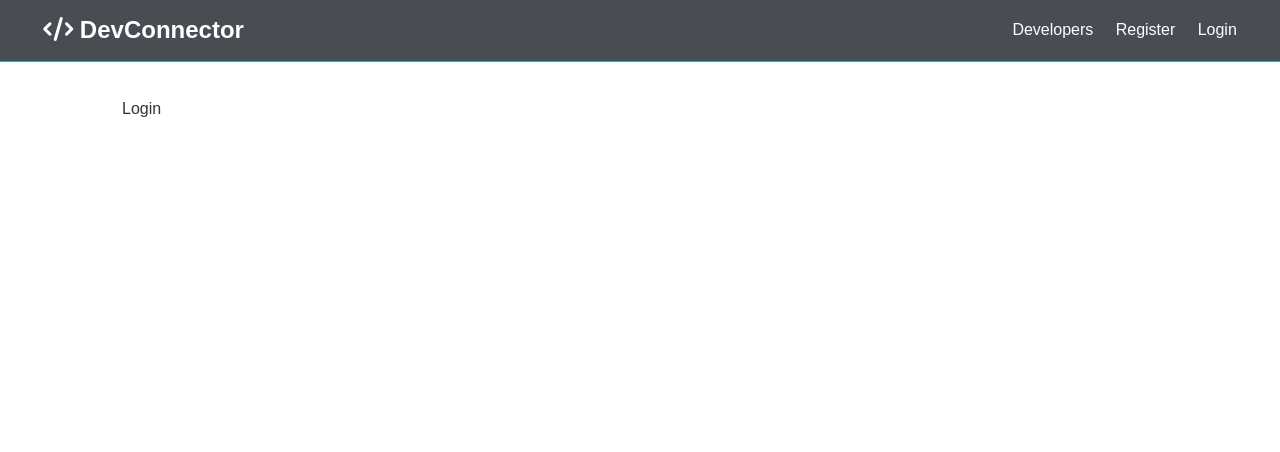
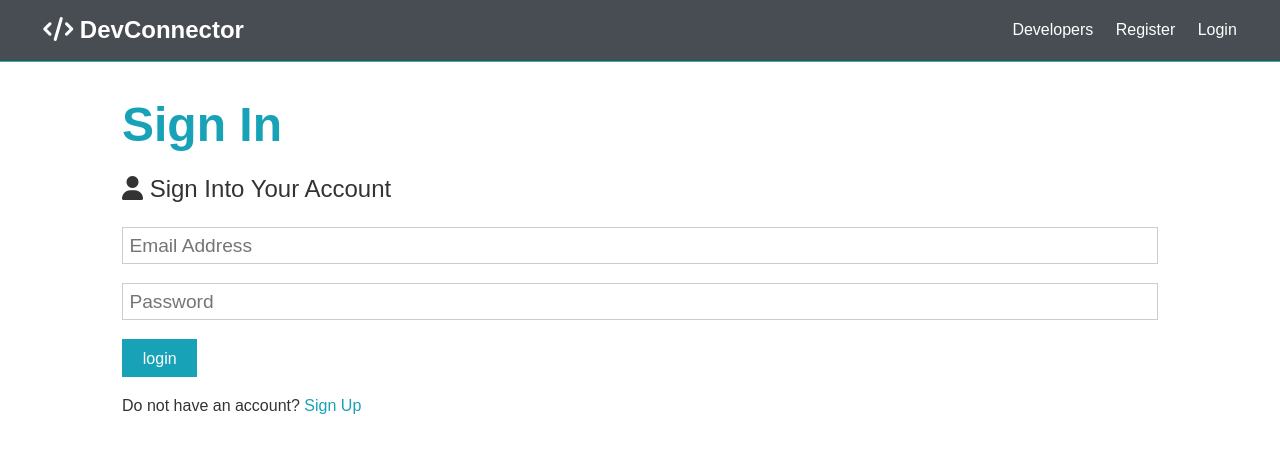
Before and after one commit to sacalgo/Developers-community-connector, a React (Create React App) app in the folder client/: page /login in a window 1280 px wide. Shown: the top 452 px of the page. Built offline with nearby package versions, Linux system fonts and the light colour scheme.

Commit message:
completed login and register page

```diff
--- a/client/package.json
+++ b/client/package.json
@@ -42,5 +42,6 @@
       "last 1 firefox version",
       "last 1 safari version"
     ]
-  }
+  },
+  "proxy": "http://localhost:7000"
 }
--- a/client/src/components/auth/Login.js
+++ b/client/src/components/auth/Login.js
@@ -1,7 +1,55 @@
-import React from "react";
+/* eslint-disable no-unused-vars */
+import React, { Fragment, useState } from "react";
+import { Link } from "react-router-dom";
 
 const Login = () => {
-  return <div>Login</div>;
+  const [formData, setFormData] = useState({
+    email: "",
+    password: "",
+  });
+  const { email, password } = formData;
+  const onChange = (e) =>
+    setFormData({ ...formData, [e.target.name]: e.target.value });
+
+  const onSubmit = async (e) => {
+    e.preventDefault();
+    console.log("success");
+  };
+
+  return (
+    <Fragment>
+      <h1 className="large text-primary">Sign In</h1>
+      <p className="lead">
+        <i className="fas fa-user"></i> Sign Into Your Account
+      </p>
+      <form className="form" onSubmit={(e) => onSubmit(e)}>
+        <div className="form-group">
+          <input
+            type="email"
+            placeholder="Email Address"
+            name="email"
+            value={email}
+            onChange={(e) => onChange(e)}
+            required
+          />
+        </div>
+        <div className="form-group">
+          <input
+            type="password"
+            placeholder="Password"
+            name="password"
+            value={password}
+            onChange={(e) => onChange(e)}
+            minLength="6"
+          />
+        </div>
+        <input type="submit" className="btn btn-primary" value="login" />
+      </form>
+      <p className="my-1">
+        Do not have an account? <Link to="/register">Sign Up</Link>
+      </p>
+    </Fragment>
+  );
 };
 
 export default Login;
--- a/client/src/components/auth/Register.js
+++ b/client/src/components/auth/Register.js
@@ -1,5 +1,7 @@
 /* eslint-disable no-unused-vars */
 import React, { Fragment, useState } from "react";
+import {Link } from 'react-router-dom';
+// import axios from "axios";
 
 const Register = () => {
   const [formData, setFormData] = useState({
@@ -12,12 +14,29 @@
   const onChange = (e) =>
     setFormData({ ...formData, [e.target.name]: e.target.value });
 
-  const onSubmit = (e) => {
+  const onSubmit = async (e) => {
     e.preventDefault();
     if (password !== password2) {
       console.log("Passwords do not match");
     } else {
-      console.log(formData);
+      console.log("success");
+      //   const newUser = {
+      //     name,
+      //     email,
+      //     password,
+      //   };
+      //   try {
+      //     const config = {
+      //       headers: {
+      //         "Content-Type": "application/json",
+      //       },
+      //     };
+      //     const body = JSON.stringify(newUser);
+      //     const res = await axios.post("/api/users", body, config);
+      //     console.log(res.data);
+      //   } catch (err) {
+      //     console.error(err.response.data);
+      //   }
     }
   };
 
@@ -75,7 +94,7 @@
         <input type="submit" className="btn btn-primary" value="Register" />
       </form>
       <p className="my-1">
-        Already have an account? <a href="login.html">Sign In</a>
+        Already have an account? <Link to="/login">Sign In</Link>
       </p>
     </Fragment>
   );
--- a/package.json
+++ b/package.json
@@ -23,6 +23,5 @@
   "devDependencies": {
     "concurrently": "^6.2.0",
     "nodemon": "^2.0.7"
-  },
-  "proxy": "http://localhost:7000"
+  }
 }
```
